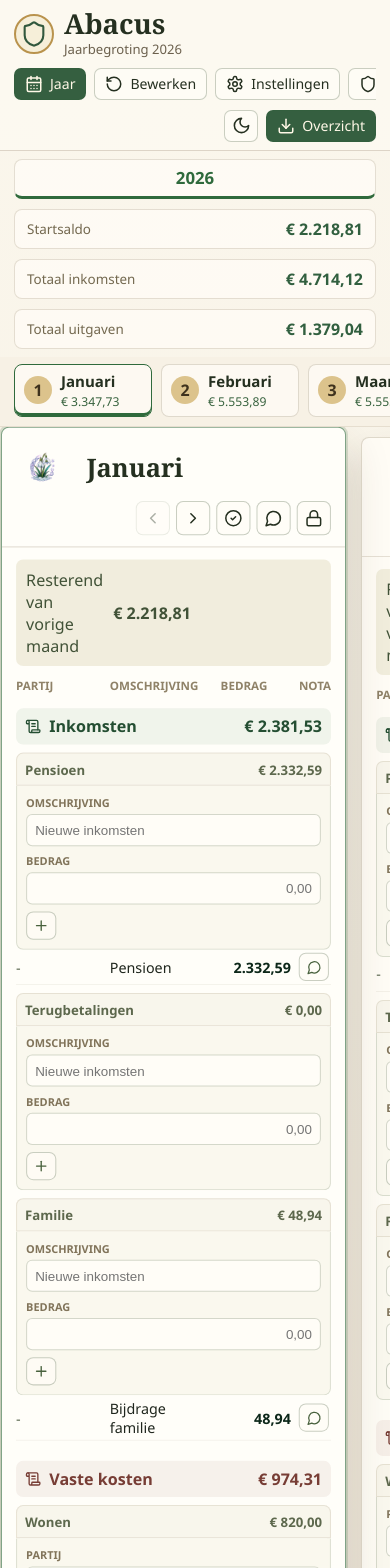
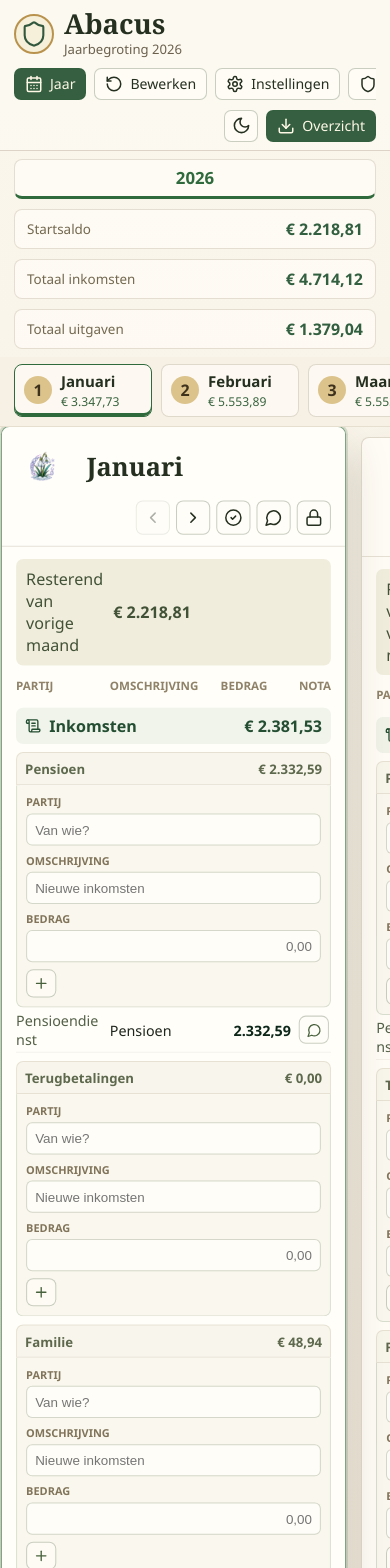
Before and after one commit to monokid/Abacus, a Svelte app: page / in a window 390 px wide. Shown: the top 1568 px of the page. Built offline with nearby package versions, Linux system fonts and the light colour scheme.

Commit message:
Add party input to income rows

```diff
--- a/src/core/sample-data.ts
+++ b/src/core/sample-data.ts
@@ -12,8 +12,8 @@ export function fictionalSampleBook(): Book {
   if (!january || !february) return book;
 
   january.entries = [
-    entry("jan-income-pension", "inkomsten", "sub-ink-pensioen", "2026-01-01", "", "Pensioen", 233_259, 1),
-    entry("jan-income-family", "inkomsten", "sub-ink-familie", "2026-01-01", "", "Bijdrage familie", 4_894, 2),
+    entry("jan-income-pension", "inkomsten", "sub-ink-pensioen", "2026-01-01", "Pensioendienst", "Pensioen", 233_259, 1),
+    entry("jan-income-family", "inkomsten", "sub-ink-familie", "2026-01-01", "Familie", "Bijdrage familie", 4_894, 2),
     entry("jan-rent", "vaste_kosten", "sub-vast-wonen", "2026-01-03", "Woonfonds", "Huur", 82_000, 3),
     entry("jan-energy", "vaste_kosten", "sub-vast-energie", "2026-01-05", "Luminus", "Voorschot energie", 15_431, 4),
     entry("jan-health", "variabele_kosten", "sub-var-gezondheid", "2026-01-12", "Apotheek", "Medicatie", 3_780, 5),
@@ -21,14 +21,14 @@ export function fictionalSampleBook(): Book {
   ];
 
   february.entries = [
-    entry("feb-income-pension", "inkomsten", "sub-ink-pensioen", "2026-02-01", "", "Pensioen", 233_259, 7),
+    entry("feb-income-pension", "inkomsten", "sub-ink-pensioen", "2026-02-01", "Pensioendienst", "Pensioen", 233_259, 7),
     entry("feb-telecom", "vaste_kosten", "sub-vast-telecom", "2026-02-04", "Telenet", "Internet en telefoon", 7_643, 8),
     entry("feb-gift", "variabele_kosten", "sub-var-cadeaus", "2026-02-18", "Familie", "Verjaardag", 5_000, 9),
     entry("feb-empty-plan", "variabele_kosten", "sub-var-auto", "2026-02-20", "Garage", "Nog te plannen", null, 10),
   ];
 
   book.labels = {
-    parties: ["Luminus", "Telenet", "Apotheek", "Delhaize", "Garage"],
+    parties: ["Pensioendienst", "Familie", "Luminus", "Telenet", "Apotheek", "Delhaize", "Garage"],
     income: ["Pensioen", "Bijdrage familie"],
     expense: ["Huur", "Voorschot energie", "Medicatie", "Huishouden", "Internet en telefoon", "Verjaardag"],
   };
--- a/src/ui/App.svelte
+++ b/src/ui/App.svelte
@@ -200,7 +200,7 @@
     const draft = drafts[key];
     if (!draft) return;
 
-    const party = section === "inkomsten" ? "" : draft.party.trim();
+    const party = draft.party.trim();
     const description = draft.description.trim();
     const amountText = draft.amountText.trim();
     if (!party && !description && !amountText) return;
@@ -427,17 +427,15 @@
                 onfocusout={(event) => maybeCommitOnPanelBlur(event, month, section, subcategory.id)}
                 onfocusin={() => activateMonthForInput(month.month)}
               >
-                {#if section !== "inkomsten"}
                 <label class="field">
                   <span>Partij</span>
                   <input
                     aria-label={`Partij voor ${subcategory.name} in ${monthName(month.month)}`}
                     bind:value={draft.party}
-                      placeholder="Bij wie?"
+                    placeholder={section === "inkomsten" ? "Van wie?" : "Bij wie?"}
                     onkeydown={(event) => maybeHandleDraftKey(event, month, section, subcategory.id)}
                   />
                 </label>
-                {/if}
 
                 <label class="field label-field">
                   <span>Omschrijving</span>
--- a/src/ui/styles.css
+++ b/src/ui/styles.css
@@ -537,10 +537,6 @@ h1 {
   background: rgba(255, 247, 241, 0.88);
 }
 
-.budget-section[aria-label="Inkomsten"] .new-entry-panel {
-  grid-template-columns: minmax(0, 1.58fr) minmax(0, 0.76fr) 30px;
-}
-
 .field {
   display: grid;
   gap: 4px;
@@ -731,8 +727,7 @@ h1 {
     grid-template-columns: 1fr 1.2fr 0.82fr 32px;
   }
 
-  .new-entry-panel,
-  .budget-section[aria-label="Inkomsten"] .new-entry-panel {
+  .new-entry-panel {
     grid-template-columns: 1fr;
   }
 
```
Also changed, not shown: tests/smoke/input-smoke.mjs (+94 -12 lines). Lines whose indentation alone changed are shown as unchanged.
